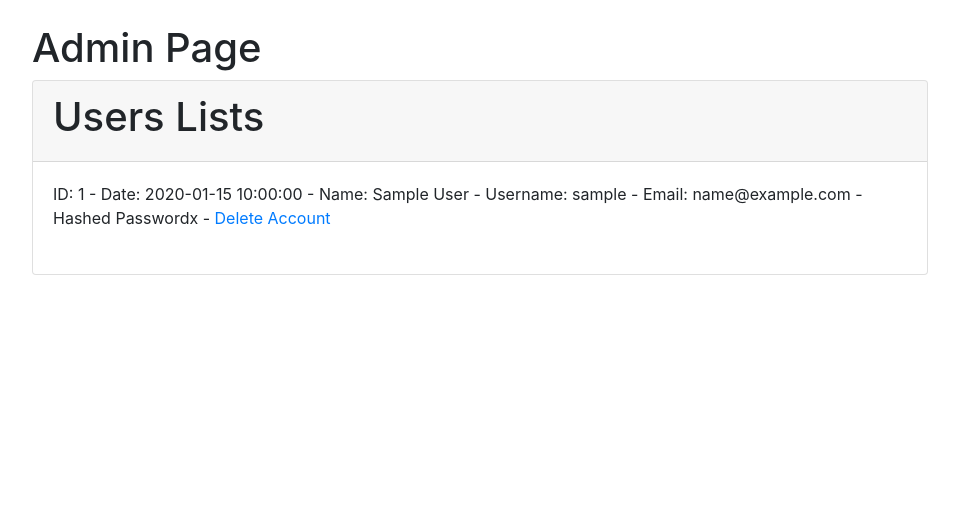
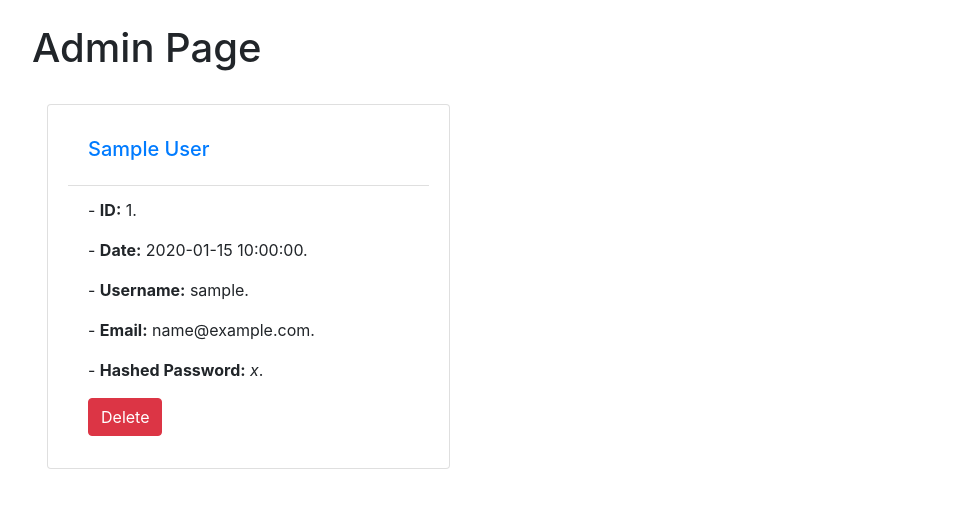
Before and after one commit to mnguyen0226/flask_blinder, a Flask app: template src/templates/admin.html in a window 1280 px wide. Shown: the part 56-564 px from the top of the page, without its empty margins (160-1119 px from the left). Run offline with Flask 3, Linux system fonts and the light colour scheme; the template is opened without the code that fills it: values that come from a table or form of the project are taken from there, others are empty; tables that the repository leaves empty hold one stand-in row (values such as "Sample post"); some libraries are stand-ins or nearby versions.

Commit message:
reformatted admin page

```diff
--- /dev/null
+++ b/src/static/styles/admin.css
@@ -0,0 +1,6 @@
+.center_image {
+    display: block;
+    margin-left: auto;
+    margin-right: auto;
+    width: 10%;
+}
--- a/src/templates/admin.html
+++ b/src/templates/admin.html
@@ -4,27 +4,50 @@
 
 {% block content %}
     <h1>Admin Page</h1>
+    <link rel="stylesheet" href="{{url_for('static', filename='styles/admin.css')}}">
 
-    <div class="card">
-        <div class="card-header">
-          <h1>Users Lists</h1>
+    </br>
+
+    <div>
+        <link rel="stylesheet" href="{{url_for('static', filename='css/admin_style.css')}}">
+
+        <table class="table table-hover table-bordered table-striped" style="text-align: center">
+
+        <div class="card-deck row">
+
+        {% for user in users_list %}
+
+            <div class="col-sm-6 mb-3">
+                <div class="card">
+                    <div class="card-body">
+                        <ul class="list-group list-group-flush">
+                            <li class="list-group-item">
+                                <h5 class='card-title'>
+                                    {% if user.id == current_user.id %}
+                                        <a href="{{url_for('dashboard')}}">{{user.name}}</a></br>
+                                    {% else %}
+                                        <a href="{{url_for('view_dashboard', id=user.id)}}">{{user.name}}</a></br>
+                                    {% endif %}
+                                </h5>
+                            </li>
+                            <li class="list-group-item">
+                                <p class="card-text">- <b>ID:</b> {{user.id}}.</p>
+                                <p class="card-text">- <b>Date:</b> {{user.date_added}}.</p>
+                                <p class="card-text">- <b>Username:</b> {{user.username}}.</p>
+                                <p class="card-text">- <b>Email:</b> {{user.email}}.</p>
+                                <p class="card-text">- <b>Hashed Password:</b> <i>{{user.hashed_password}}</i>.</p>
+                                <a href="{{url_for('delete', id=user.id)}}" class="btn btn-danger">Delete</a>
+                            </li>
+                        </ul>
+                    </div>
+                </div>
+            </div>
+
+        {% endfor %}
+
         </div>
-        <div class="card-body">
-            {% for user in users_list %}
-            <tr>
-                <td>
-                    ID: {{user.id}}
-                    - Date: {{user.date_added}}
-                    - Name: {{user.name}}
-                    - Username: {{user.username}}
-                    - Email: {{user.email}}
-                    - Hashed Password{{user.hashed_password}}
-                    - <a href="{{url_for("delete", id=user.id)}}">Delete Account</a>
-                </td>
-            </tr>
-            </br></br>
-            {% endfor %}
-        </div>
+
+        </table>
     </div>
 
 {% endblock %}
```
